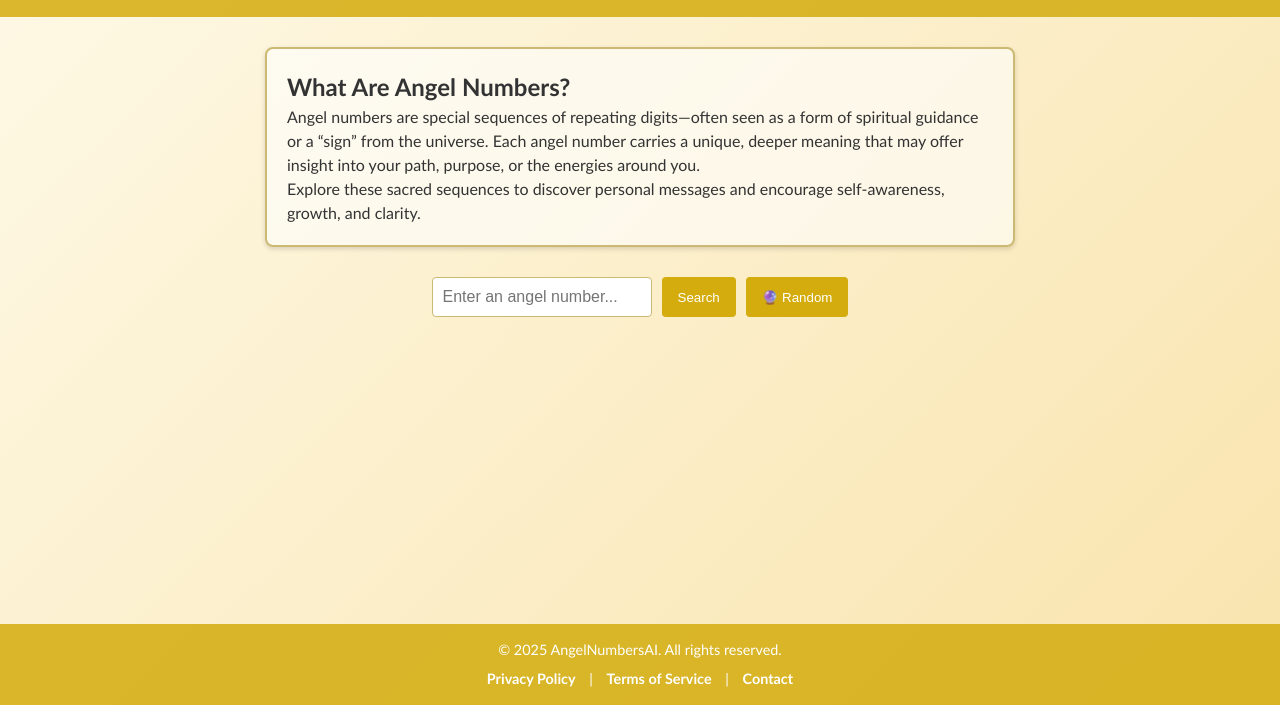
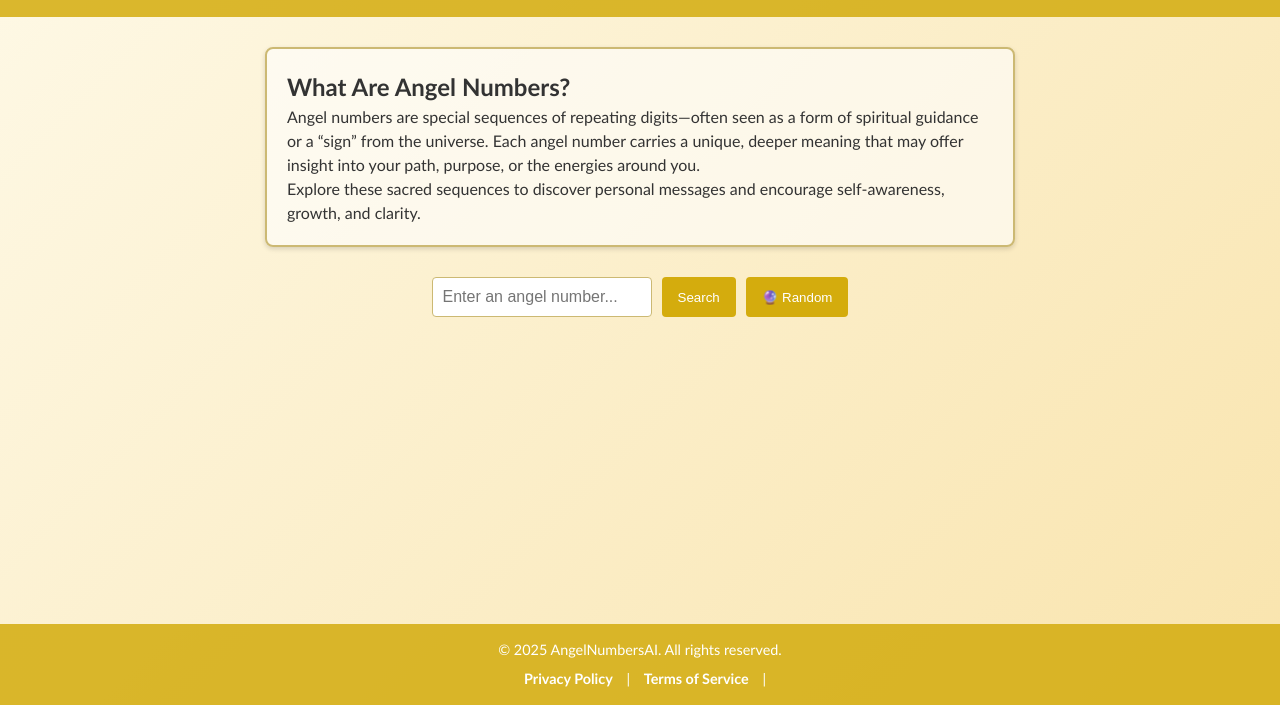
Before and after one commit to nc3816/AngelNumbersAI, a plain HTML site: page index.html in a window 1280 px wide. Shown: the part 95-800 px from the top of the page. Drawn offline with Linux system fonts and the light colour scheme.

Commit message:
hide contact since didn't implement

```diff
--- a/index.html
+++ b/index.html
@@ -51,7 +51,7 @@
     <nav>
       <a href="/privacy-policy.html">Privacy Policy</a> |
       <a href="/terms-of-service.html">Terms of Service</a> |
-      <a href="/contact.html">Contact</a>
+      <!-- <a href="/contact.html">Contact</a> -->
     </nav>
   </footer>
 
```
